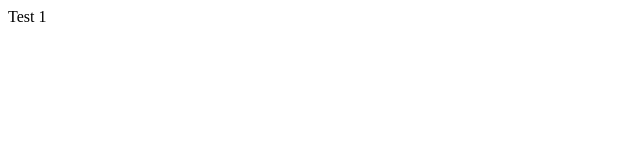
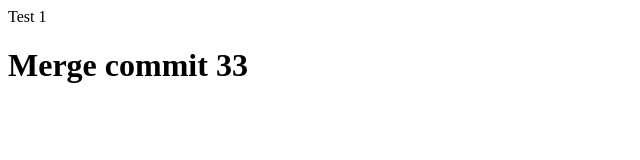
Before and after one commit to yuveliremil/test33, a plain HTML site: page index.html in a window 1280 px wide. Shown: the whole page, without its empty margins (0-640 px from the left). Drawn offline with Linux system fonts and the light colour scheme.

Commit message:
merge commit 33

```diff
--- a/index.html
+++ b/index.html
@@ -7,5 +7,7 @@
 </head>
 <body>
     Test 1
+
+    <h1>Merge commit 33</h1>
 </body>
 </html>
```
